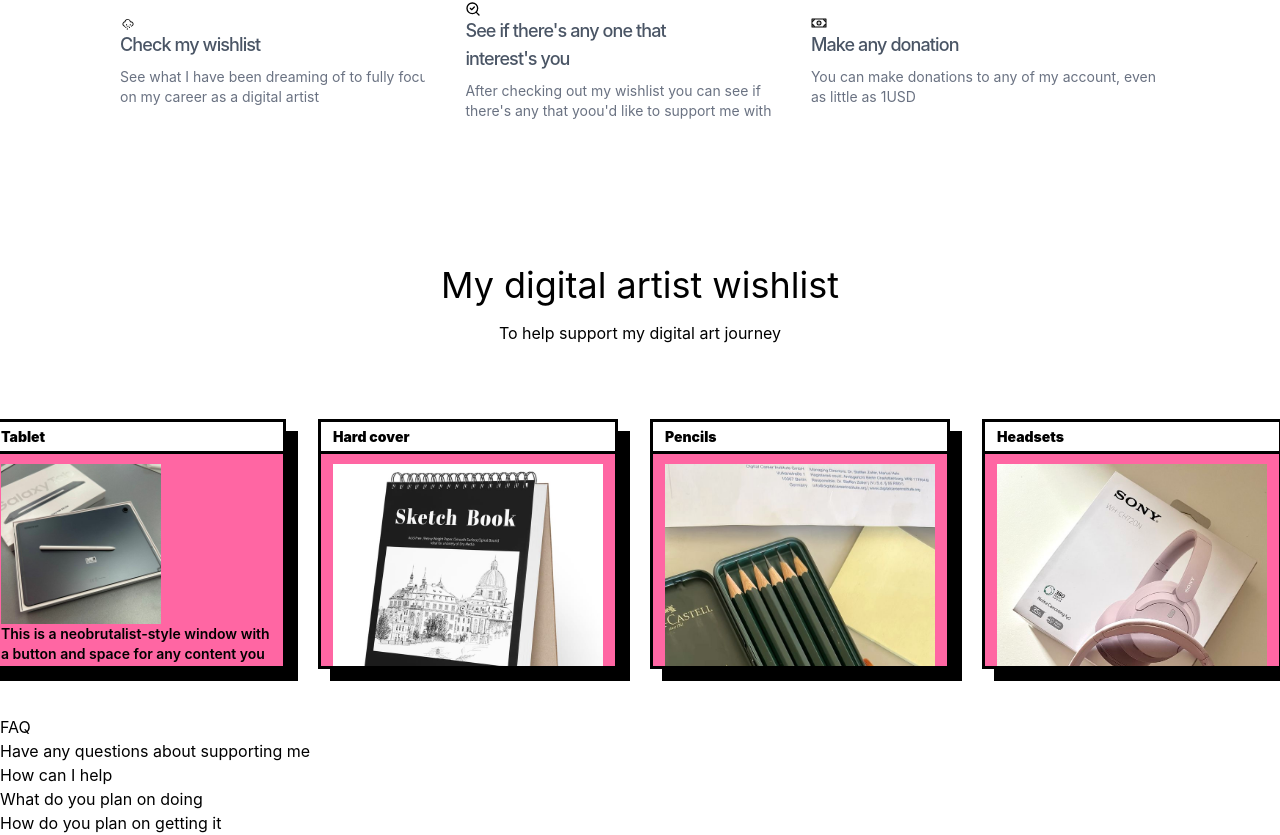
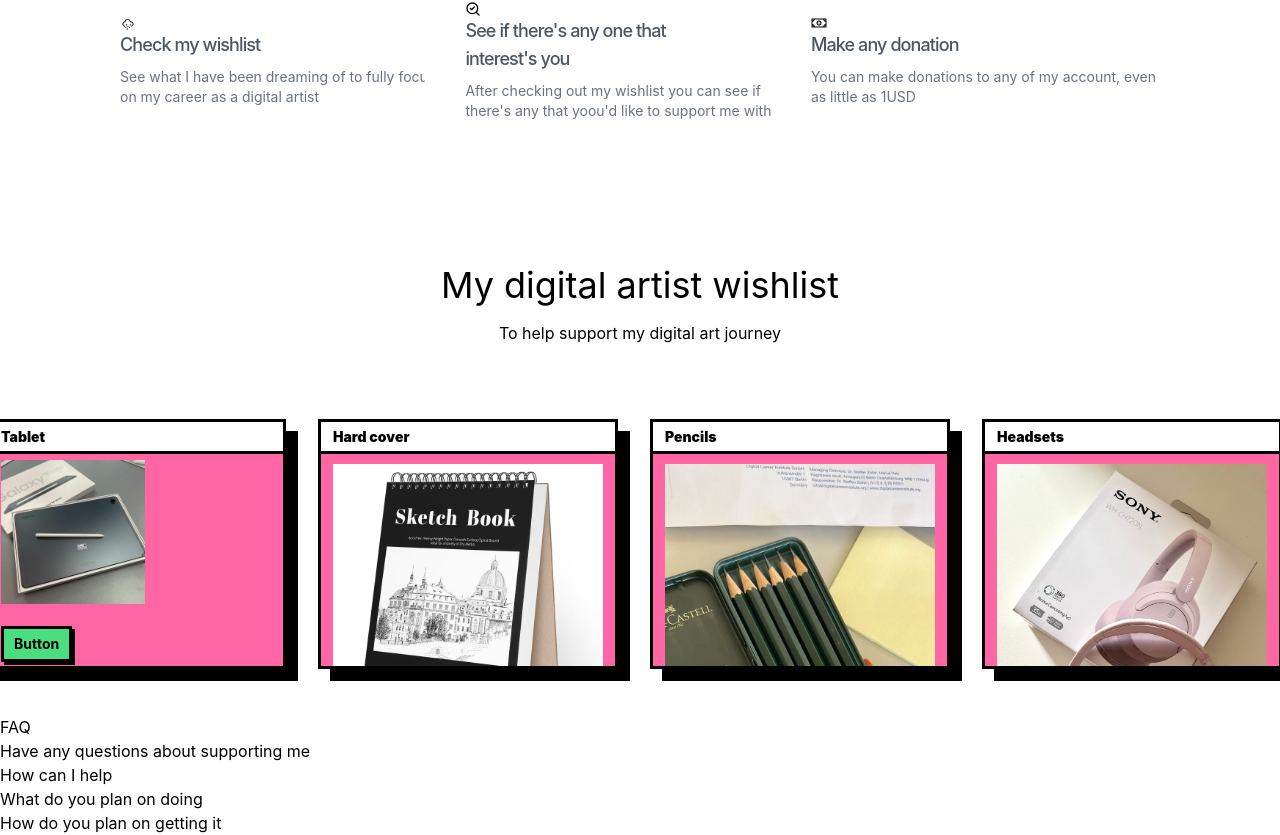
Before and after one commit to neducod/joanna, a React (Vite) app: page /merch in a window 1280 px wide. Shown: the part 623-1458 px from the top of the page. Built offline with nearby package versions, Linux system fonts and the light colour scheme.

Commit message:
i removed dummy text, minimized the imaged and oved the btn up

```diff
--- a/src/components/Merch.jsx
+++ b/src/components/Merch.jsx
@@ -81,11 +81,10 @@ function Home() {
                         <div class="text-sm font-black w-full h-8 bg-white px-3 py-1.25 text-black border-b-3 border-black">
                             <p>Tablet</p>
                         </div>
-                        <div class="p-2.5 px-3 text-sm font-semibold">
-                            <img src={Tab} alt="" className='w-40'/>
-                            This is a neobrutalist-style window with a button and space for any content you want!
+                        <div class="p-1.5 px-3 text-sm font-semibold">
+                            <img src={Tab} alt="" className='w-36'/>
                             <br />
-                            <button class="px-2.5 py-1.25 mt-2.5 border-3 border-black shadow-[3px_3px_0_#000000] font-[750] bg-[#4ade80] cursor-pointer transition-all duration-300 ease-in-out hover:translate-x-[1.5px] hover:translate-y-[1.5px] hover:shadow-[1.5px_1.5px_0_#000000] hover:bg-[#1ac2ff] active:translate-x-[3px] active:translate-y-[3px] active:shadow-none">
+                            <button class="px-2.5 py-1.25 mt-0.5 border-3 border-black shadow-[3px_3px_0_#000000] font-[750] bg-[#4ade80] cursor-pointer transition-all duration-300 ease-in-out hover:translate-x-[1.5px] hover:translate-y-[1.5px] hover:shadow-[1.5px_1.5px_0_#000000] hover:bg-[#1ac2ff] active:translate-x-[3px] active:translate-y-[3px] active:shadow-none">
                             Button
                             </button>
                         </div>
@@ -96,7 +95,6 @@ function Home() {
                         </div>
                         <div class="p-2.5 px-3 text-sm font-semibold">
                             <img src={Books} alt="" />
-                            This is a neobrutalist-style window with a button and space for any content you want!
                             <br />
                             <button class="px-2.5 py-1.25 mt-2.5 border-3 border-black shadow-[3px_3px_0_#000000] font-[750] bg-[#4ade80] cursor-pointer transition-all duration-300 ease-in-out hover:translate-x-[1.5px] hover:translate-y-[1.5px] hover:shadow-[1.5px_1.5px_0_#000000] hover:bg-[#1ac2ff] active:translate-x-[3px] active:translate-y-[3px] active:shadow-none">
                             Button
@@ -109,7 +107,6 @@ function Home() {
                         </div>
                         <div class="p-2.5 px-3 text-sm font-semibold">
                             <img src={Pencils} alt="" />
-                            This is a neobrutalist-style window with a button and space for any content you want!
                             <br />
                             <button class="px-2.5 py-1.25 mt-2.5 border-3 border-black shadow-[3px_3px_0_#000000] font-[750] bg-[#4ade80] cursor-pointer transition-all duration-300 ease-in-out hover:translate-x-[1.5px] hover:translate-y-[1.5px] hover:shadow-[1.5px_1.5px_0_#000000] hover:bg-[#1ac2ff] active:translate-x-[3px] active:translate-y-[3px] active:shadow-none">
                             Button
@@ -122,7 +119,6 @@ function Home() {
                         </div>
                         <div class="p-2.5 px-3 text-sm font-semibold">
                             <img src={Headset} alt="" />
-                            This is a neobrutalist-style window with a button and space for any content you want!
                             <br />
                             <button class="px-2.5 py-1.25 mt-2.5 border-3 border-black shadow-[3px_3px_0_#000000] font-[750] bg-[#4ade80] cursor-pointer transition-all duration-300 ease-in-out hover:translate-x-[1.5px] hover:translate-y-[1.5px] hover:shadow-[1.5px_1.5px_0_#000000] hover:bg-[#1ac2ff] active:translate-x-[3px] active:translate-y-[3px] active:shadow-none">
                             Button
```
